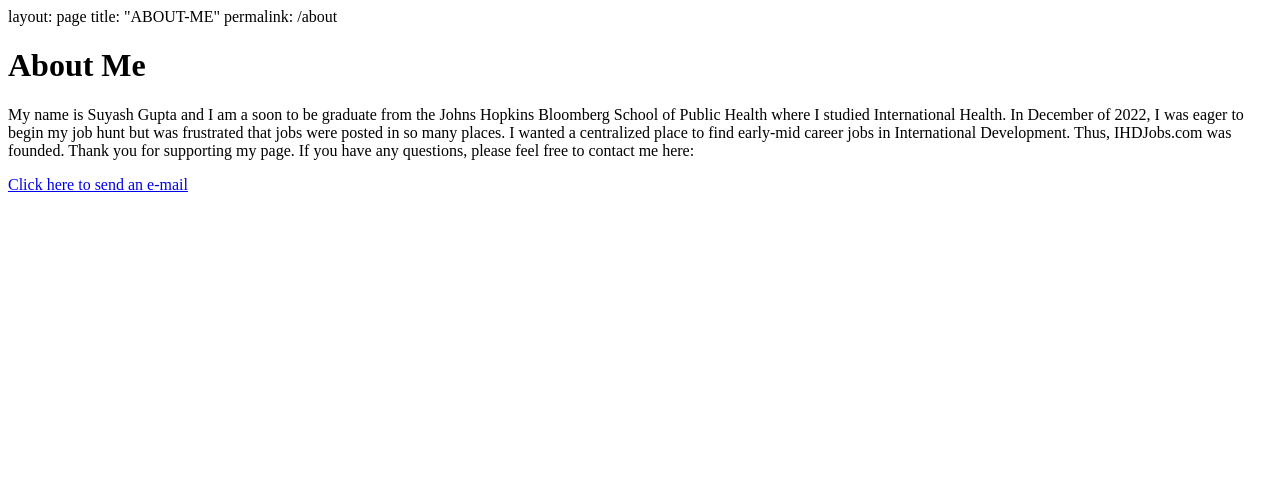
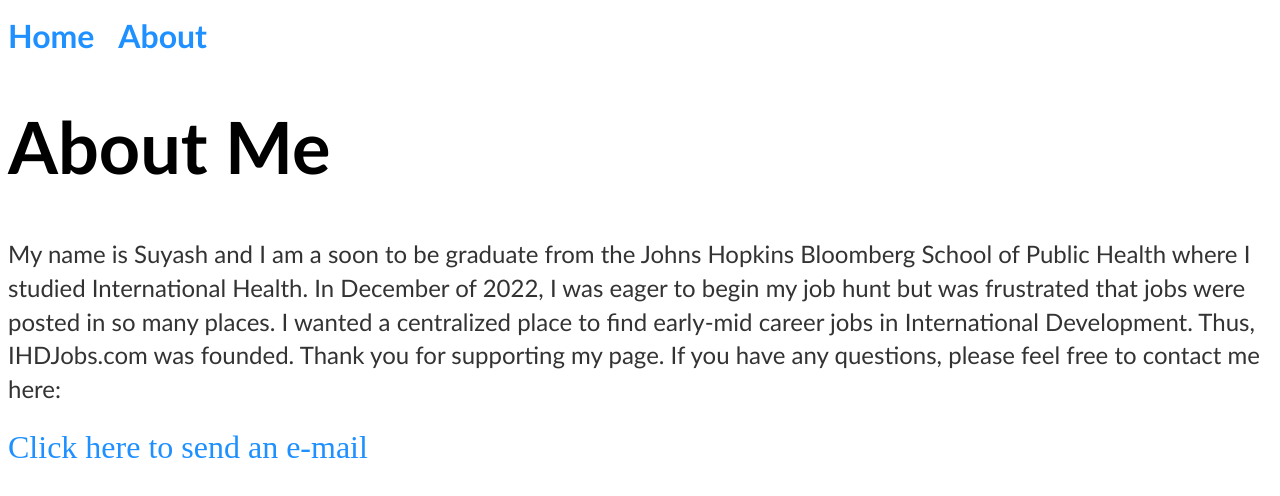
Before and after one commit to suyashgupta22/ihdjobs, a plain HTML site: page about.html in a window 1280 px wide. Drawn offline with Linux system fonts and the light colour scheme.

Commit message:
Update about.html

```diff
--- a/about.html
+++ b/about.html
@@ -1,13 +1,19 @@
-layout: page
-title: "ABOUT-ME"
-permalink: /about
-
 <!DOCTYPE html>
 <html>
-<body>
+<head>
+ <link rel="stylesheet" href="css/styles.css">
+<title>IHDJobs.com</title>
+</head>
+<nav>
+     <ul>
+         <li><a href="index.html">Home</a></li>
+         <li><a href="about.html">About</a></li>
+     </ul>
+   </nav>
+    <body>
 
 <h1>About Me</h1>
-<p>My name is Suyash Gupta and I am a soon to be graduate from the Johns Hopkins Bloomberg School of Public Health where I studied International Health. In December of 2022, I was eager to begin my job hunt but was frustrated that jobs were posted in so many places. I wanted a centralized place to find early-mid career jobs in International Development. Thus, IHDJobs.com was founded. Thank you for supporting my page. If you have any questions, please feel free to contact me here:</p>
+<p>My name is Suyash  and I am a soon to be graduate from the Johns Hopkins Bloomberg School of Public Health where I studied International Health. In December of 2022, I was eager to begin my job hunt but was frustrated that jobs were posted in so many places. I wanted a centralized place to find early-mid career jobs in International Development. Thus, IHDJobs.com was founded.  Thank you for supporting my page. If you have any questions, please feel free to contact me here:</p>
   <a href="suyashgupta10@gmail.com">Click here to send an e-mail</a>
 
 </body>
```
